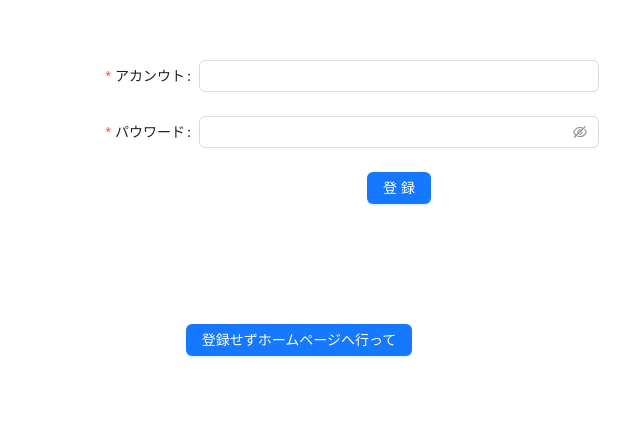
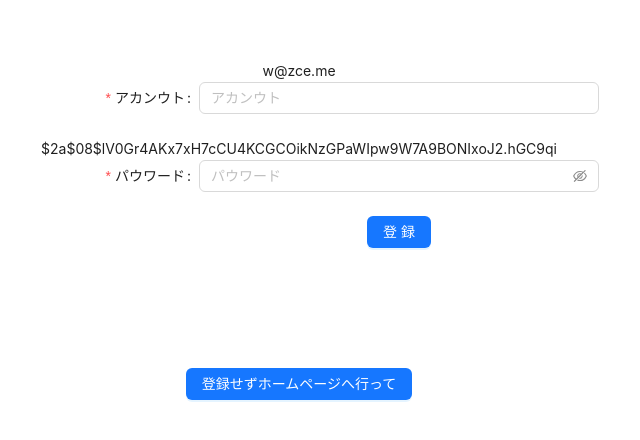
Before and after one commit to EKIKOUKA/React_shop_manage__nodejs, a React (Vite) app: page /#/login in a window 1280 px wide. Shown: the part 160-600 px from the top of the page, without its empty margins (341-981 px from the left). Built offline with nearby package versions, Linux system fonts and the light colour scheme.

Commit message:
Loginを最適化

```diff
--- a/src/pages/Login.jsx
+++ b/src/pages/Login.jsx
@@ -1,10 +1,11 @@
 import React from 'react';
-import { Button, Checkbox, Form, Input } from 'antd';
+import { Button, Checkbox, Form, Input, message } from 'antd';
 import { useNavigate } from 'react-router-dom';
 import request from "../request.jsx";
 
 const Login = () => {
     const navigate = useNavigate();
+    const [messageApi, contextHolder] = message.useMessage();
 
     const onFinish = values => {
         console.log('Success:', values);
@@ -13,7 +14,22 @@ const Login = () => {
             password: values.password
         }).then(res => {
             console.log("request res: ", res);
-
+            if (!res.success) {
+                console.log("error request res: ", res);
+                messageApi.open({
+                    type: 'error',
+                    content: 'アカンウトかパウワードが間違った！',
+                });
+            } else {
+                console.log("success request res: ", res);
+                messageApi.open({
+                    type: 'success',
+                    content: 'ログイン成功！',
+                });
+                setTimeout(() => {
+                    navigate('/')
+                }, 1200)
+            }
         });
     };
     const onFinishFailed = errorInfo => {
@@ -22,6 +38,7 @@ const Login = () => {
 
     return (
         <div style={{ padding: 100, textAlign: 'center' }}>
+            {contextHolder}
             <Form
                 name="basic"
                 labelCol={{ span: 8 }}
@@ -32,19 +49,21 @@ const Login = () => {
                 onFinishFailed={onFinishFailed}
                 autoComplete="true"
             >
+                w@zce.me
                 <Form.Item
                     label="アカンウト"
                     name="username"
                     rules={[{ required: true, message: 'Please input your username!' }]}
                 >
-                    <Input />
+                    <Input placeholder="アカンウト" />
                 </Form.Item>
+                $2a$08$lV0Gr4AKx7xH7cCU4KCGCOikNzGPaWIpw9W7A9BONIxoJ2.hGC9qi
                 <Form.Item
                     label="パウワード"
                     name="password"
                     rules={[{ required: true, message: 'Please input your password!' }]}
                 >
-                    <Input.Password />
+                    <Input.Password placeholder="パウワード" />
                 </Form.Item>
                 <Form.Item label={null}>
                     <Button type="primary" htmlType="submit">
```
Also changed, not shown: 3 other files (tests, documents, lock files or other folders).
